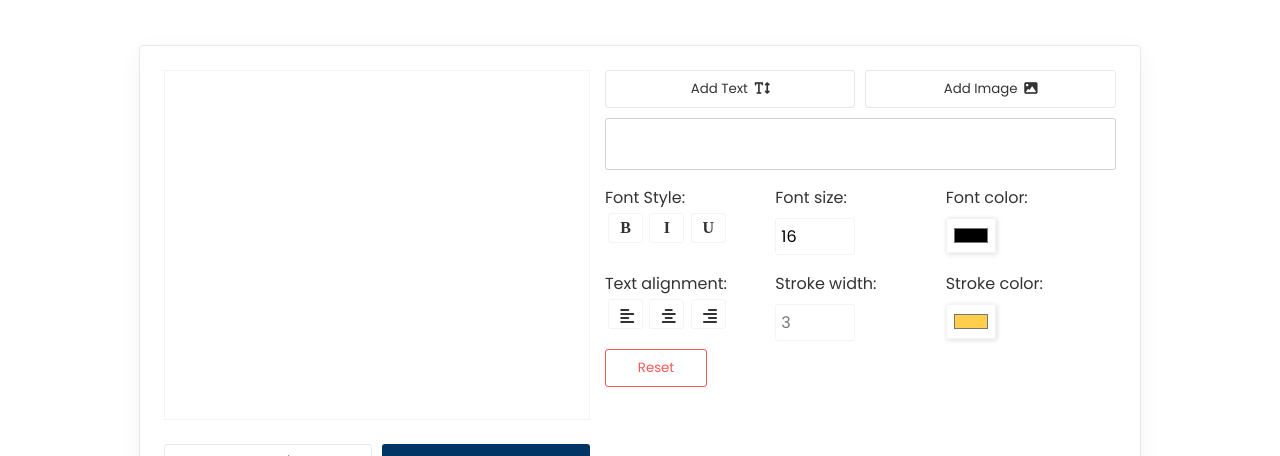
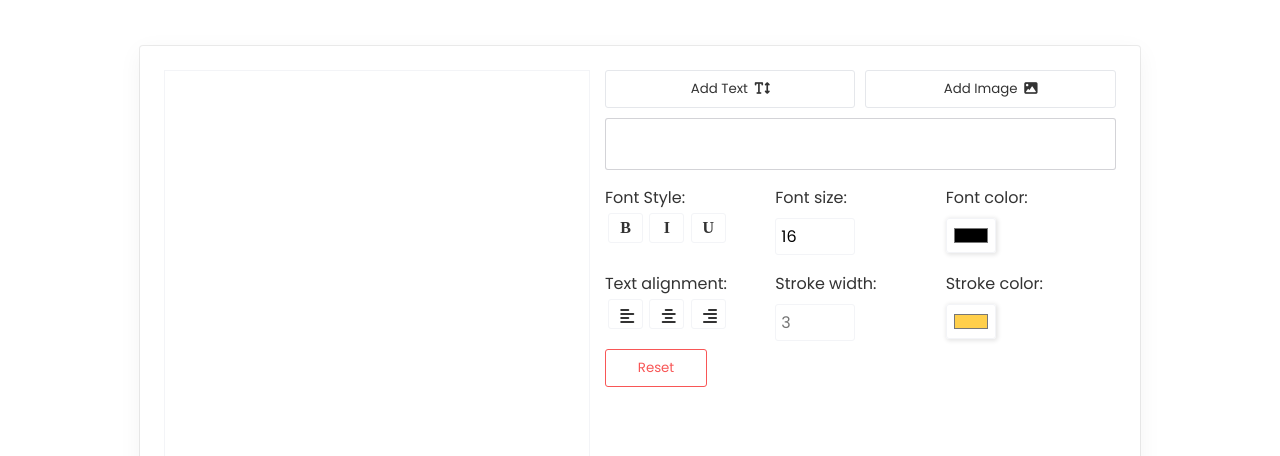
Before and after one commit to Evavic44/rocketmeme, a React (Vite) app in the folder client/: page /create in a window 1280 px wide. Shown: the part 344-800 px from the top of the page. Built offline with nearby package versions, Linux system fonts and the light colour scheme.

Commit message:
Change meme template default width

```diff
--- a/client/src/pages/Create.jsx
+++ b/client/src/pages/Create.jsx
@@ -724,13 +724,16 @@ const ActionButton = styled.button`
 const EditView = styled.div`
   min-width: 300px;
   flex-grow: 1;
-  height: 350px;
+  min-height: 500px;
   padding: 10px;
   border: var(--border-light);
-  /* background-size: cover; */
-  background-size: contain;
+  background-size: 100%;
   background-repeat: no-repeat;
-  background-position: center;
+  background-position: top center;
+
+  @media (max-width: 900px) {
+    background-size: contain;
+  }
 
   > * {
     position: absolute;
@@ -742,11 +745,11 @@ const EditView = styled.div`
     border: 1px solid transparent;
     font-weight: bolder;
     font-size: 26px;
-    text-shadow: 0px 0px 3px rgba(0, 0, 0, 0.8);
+    text-shadow: 0px 0px 5px rgba(0, 0, 0, 0.8);
     color: #fff;
 
     :focus {
-      border: 1px solid grey;
+      border: var(--border-dark);
     }
 
     .bold {
```
